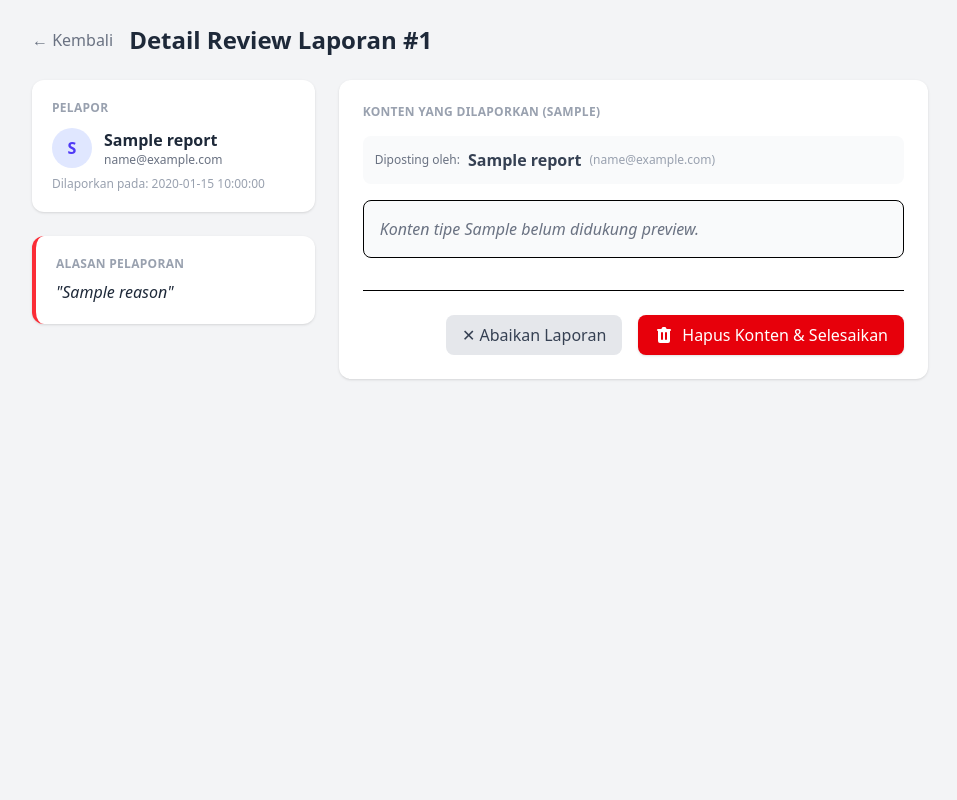
After one commit to Adiien/Sinergi, a PHP site: the page made by views/admin/review.php in a window 1280 px wide. The commit adds this page. Shown: the whole page, without its empty margins (160-1117 px from the left). Run offline with PHP 8.4, Linux system fonts and the light colour scheme; the template is opened without the code that fills it: most values are stand-ins (such as "Sample title", 1, 10 or a date in 2020); some libraries are stand-ins or nearby versions.

Commit message:
admin panel up

```diff
--- /dev/null
+++ b/views/admin/review.php
@@ -0,0 +1,94 @@
+<!DOCTYPE html>
+<html lang="en">
+<head>
+    <meta charset="UTF-8">
+    <title>Review Laporan - Admin Panel</title>
+    <script src="https://cdn.jsdelivr.net/npm/@tailwindcss/browser@4"></script>
+</head>
+<body class="bg-gray-100 min-h-screen p-6">
+
+    <div class="max-w-4xl mx-auto">
+        <div class="mb-6 flex items-center gap-4">
+            <a href="<?= BASE_URL ?>/admin?tab=reports" class="text-gray-500 hover:text-gray-900 flex items-center gap-1">
+                &larr; Kembali
+            </a>
+            <h1 class="text-2xl font-bold text-gray-800">Detail Review Laporan #<?= $report['REPORT_ID'] ?></h1>
+        </div>
+
+        <?php if (isset($error)): ?>
+            <div class="bg-red-100 text-red-700 p-4 rounded mb-4"><?= $error ?></div>
+        <?php endif; ?>
+
+        <div class="grid grid-cols-1 md:grid-cols-3 gap-6">
+
+            <div class="md:col-span-1 space-y-6">
+                <div class="bg-white p-5 rounded-xl shadow">
+                    <h3 class="text-xs font-bold text-gray-400 uppercase tracking-wide mb-3">Pelapor</h3>
+                    <div class="flex items-center gap-3">
+                        <div class="w-10 h-10 rounded-full bg-indigo-100 flex items-center justify-center text-indigo-600 font-bold">
+                            <?= substr($report['REPORTER_NAME'] ?? 'U', 0, 1) ?>
+                        </div>
+                        <div>
+                            <p class="font-semibold text-gray-800"><?= htmlspecialchars($report['REPORTER_NAME']) ?></p>
+                            <p class="text-xs text-gray-500"><?= htmlspecialchars($report['REPORTER_EMAIL']) ?></p>
+                        </div>
+                    </div>
+                    <p class="text-xs text-gray-400 mt-2">Dilaporkan pada: <?= $report['CREATED_AT'] ?></p>
+                </div>
+
+                <div class="bg-white p-5 rounded-xl shadow border-l-4 border-red-500">
+                    <h3 class="text-xs font-bold text-gray-400 uppercase tracking-wide mb-2">Alasan Pelaporan</h3>
+                    <p class="text-gray-800 font-medium italic">"<?= htmlspecialchars($report['REASON']) ?>"</p>
+                </div>
+            </div>
+
+            <div class="md:col-span-2">
+                <div class="bg-white p-6 rounded-xl shadow">
+                    <h3 class="text-xs font-bold text-gray-400 uppercase tracking-wide mb-4">Konten yang Dilaporkan (<?= ucfirst($report['TARGET_TYPE']) ?>)</h3>
+
+                    <div class="flex items-center gap-2 mb-4 p-3 bg-gray-50 rounded-lg">
+                        <span class="text-xs text-gray-500">Diposting oleh:</span>
+                        <span class="font-semibold text-gray-700"><?= htmlspecialchars($report['TARGET_USER_NAME']) ?></span>
+                        <span class="text-xs text-gray-400">(<?= htmlspecialchars($report['TARGET_USER_EMAIL']) ?>)</span>
+                    </div>
+
+                    <div class="border rounded-lg p-4 bg-gray-50">
+                        <?php if ($report['TARGET_TYPE'] === 'post'): ?>
+                            <p class="text-gray-800 whitespace-pre-line mb-4"><?= htmlspecialchars($report['POST_CONTENT']) ?></p>
+
+                            <?php if (!empty($report['POST_IMAGE'])): ?>
+                                <img src="<?= BASE_URL ?>/uploads/<?= htmlspecialchars($report['POST_IMAGE']) ?>"
+                                     class="max-h-64 rounded border mx-auto" alt="Bukti Gambar">
+                            <?php endif; ?>
+                        <?php else: ?>
+                            <p class="text-gray-500 italic">Konten tipe <?= $report['TARGET_TYPE'] ?> belum didukung preview.</p>
+                        <?php endif; ?>
+                    </div>
+
+                    <div class="mt-8 pt-6 border-t flex flex-wrap gap-4 justify-end">
+
+                        <form method="POST" onsubmit="return confirm('Yakin ingin mengabaikan laporan ini? Laporan akan ditandai selesai tanpa menghapus konten.')">
+                            <input type="hidden" name="action" value="dismiss">
+                            <button type="submit" class="px-4 py-2 bg-gray-200 text-gray-700 rounded-lg hover:bg-gray-300 font-medium transition">
+                                ✕ Abaikan Laporan
+                            </button>
+                        </form>
+
+                        <form method="POST" onsubmit="return confirm('PERINGATAN: Konten akan dihapus PERMANEN dari database. Lanjutkan?')">
+                            <input type="hidden" name="action" value="delete_content">
+                            <button type="submit" class="px-4 py-2 bg-red-600 text-white rounded-lg hover:bg-red-700 font-medium shadow transition flex items-center gap-2">
+                                <svg xmlns="http://www.w3.org/2000/svg" class="h-5 w-5" viewBox="0 0 20 20" fill="currentColor">
+                                    <path fill-rule="evenodd" d="M9 2a1 1 0 00-.894.553L7.382 4H4a1 1 0 000 2v10a2 2 0 002 2h8a2 2 0 002-2V6a1 1 0 100-2h-3.382l-.724-1.447A1 1 0 0011 2H9zM7 8a1 1 0 012 0v6a1 1 0 11-2 0V8zm5-1a1 1 0 00-1 1v6a1 1 0 102 0V8a1 1 0 00-1-1z" clip-rule="evenodd" />
+                                </svg>
+                                Hapus Konten & Selesaikan
+                            </button>
+                        </form>
+
+                    </div>
+                </div>
+            </div>
+        </div>
+
+    </div>
+</body>
+</html>
```
Also changed, not shown: index.php (+8 -1 lines), src/controllers/AdminController.php (+115 -20 lines), src/models/Forum.php (+6 -4 lines), src/models/Report.php (+73 -6 lines), src/models/User.php (+21 -6 lines), views/admin/reports.php (+11 -5 lines), public/uploads/posts/img_693e1cf941de6.jpg (added), 1 other file.
